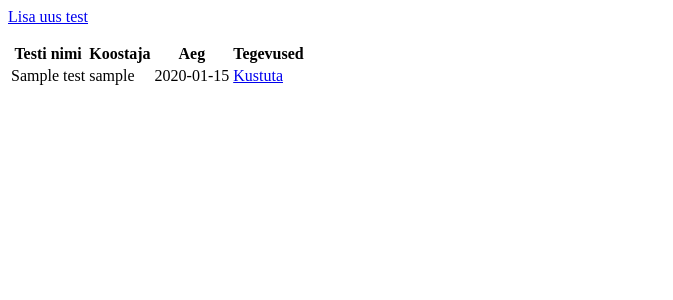
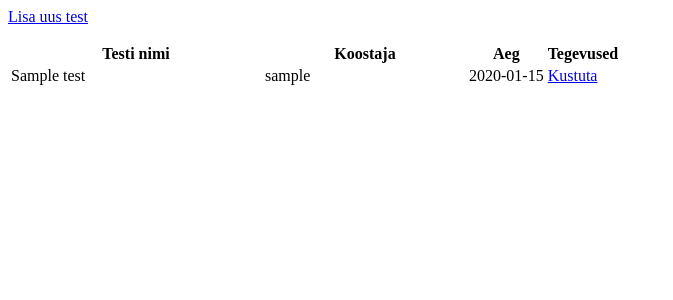
Before and after one commit to henno/testly, a PHP site: the page made by views/tests_index_view.php in a window 1280 px wide. Shown: the top 300 px of the page, without its empty margins (0-673 px from the left). Run offline with PHP 8.4, Linux system fonts and the light colour scheme; the template is opened without the code that fills it: most values are stand-ins (such as "Sample title", 1, 10 or a date in 2020); some libraries are stand-ins or nearby versions.

Commit message:
Refactor tests view, custom table width, colors  [fixes #50969025]

```diff
--- a/views/tests_index_view.php
+++ b/views/tests_index_view.php
@@ -1,3 +1,18 @@
+<style>
+	#tests-table.table-bordered,
+	#tests-table.table-bordered tr td#date,
+	#tests-table.table-bordered tr td#edit{
+		width: auto !important;
+	}
+	#tests-table.table-bordered tr td#name  {
+		width: 250px !important;
+	}
+	#tests-table.table-bordered tr td#username  {
+		width: 200px  !important;
+	}
+
+
+</style>
 <p>
 	<a class="btn btn-large btn-primary" href="#" id="add_test">Lisa uus test</a>
 </p>
@@ -13,10 +28,10 @@
 	<tbody>
 	<?if ( !empty ($tests)): foreach($tests as $test):?>
 	<tr id="test<?=$test['test_id']?>">
-		<td><?=$test['name']?></td>
-		<td><?=$test['username']?></td>
-		<td><?=substr($test['date'],0,10)?></td>
-		<td>
+		<td id="name"><?=$test['name']?></td>
+		<td id="username"><?=$test['username']?></td>
+		<td id="date""><?=substr($test['date'],0,10)?></td>
+		<td id="edit">
 			<a href="<?=BASE_URL?>tests/edit/<?=$test['test_id']?>">
 				<i class="icon-pencil"></i></a>
 
```
Also changed, not shown: views/master_view.php (+13 -11 lines).
